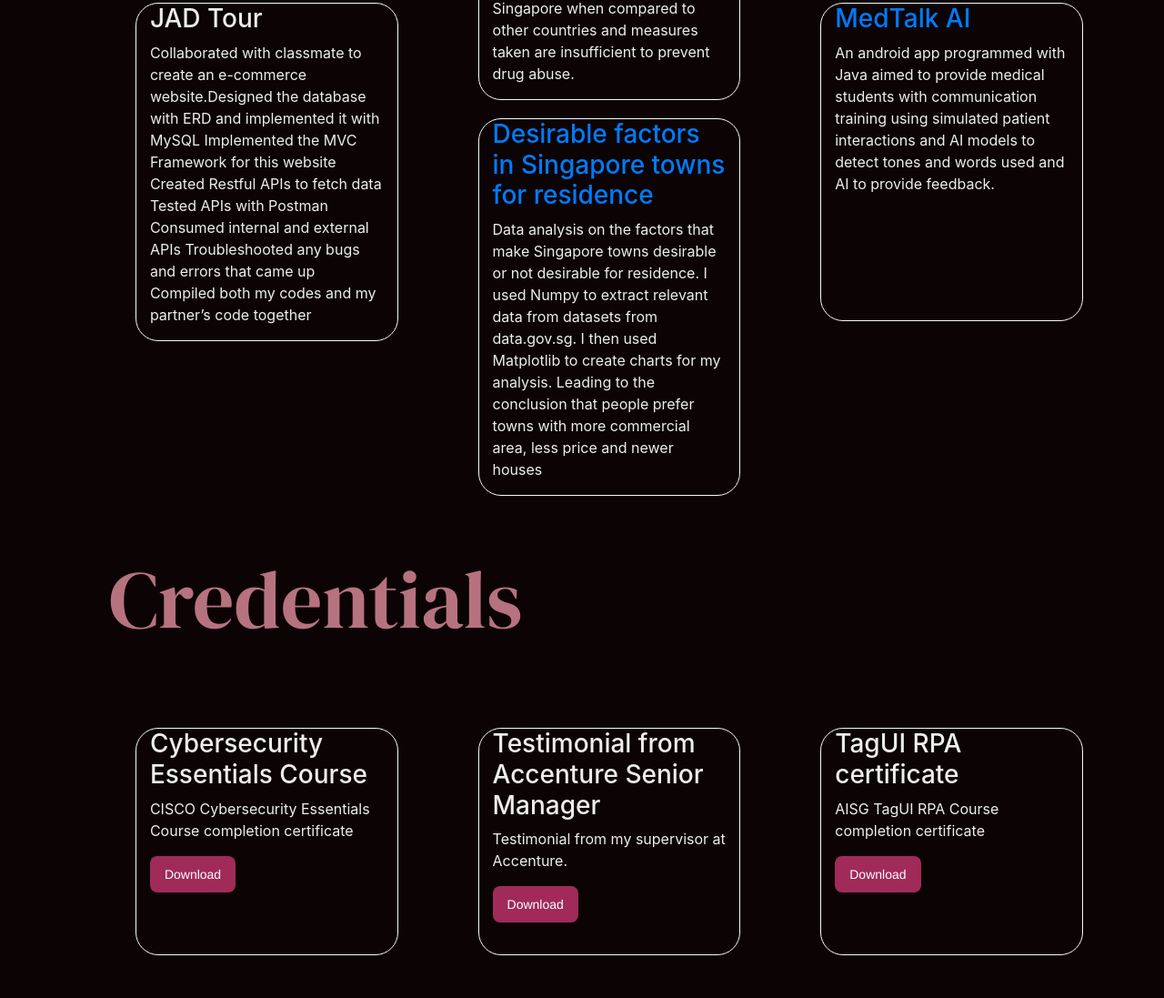
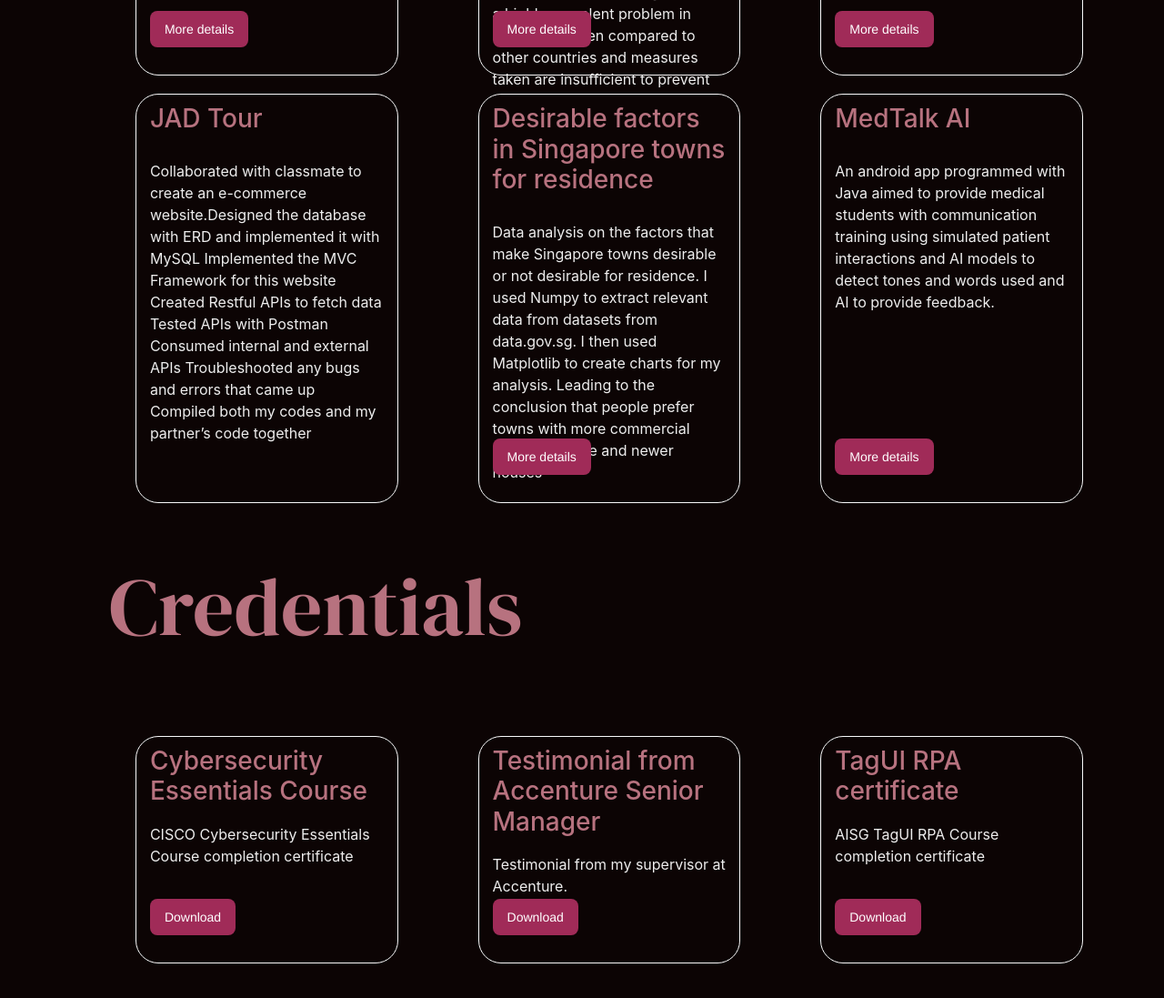
Before and after one commit to Kayatoasttt/portfolioWebsite, a website: page index.html in a window 1280 px wide. Shown: the part 2358-3455 px from the top of the page at 91% size. Drawn offline with nearby package versions, Linux system fonts and the light colour scheme.

Commit message:
styling cards

```diff
--- a/css/styles.css
+++ b/css/styles.css
@@ -410,12 +410,12 @@ section {
     box-shadow: 0 0 18px 5px #82485e;
 } */
 
-.project-card {
+/* .project-card {
     border-radius: 25px;
-    background-color: #0C0404;
+    background-color: #fff;
     color:#eee;
     width:290px
-}
+} */
 
 .image-content,
 .card-content {
@@ -507,8 +507,19 @@ section {
     border-radius: 25px;
     background-color: #0C0404;
     color:#eee;
-    min-height: 350px;
+    height: 450px;
+    padding: 10px 15px 10px 15px;
     /* width:280px */
+}
+
+.cred-card h3 {
+    padding-bottom: 20px;
+    color: #b7727f;
+}
+
+.cred-card .downloadBtn {
+    position: absolute;
+    bottom: 30px;
 }
 
 .cert-card{
@@ -517,8 +528,20 @@ section {
     background-color: #0C0404;
     color:#eee;
     min-height: 250px;
+    padding: 10px 15px 10px 15px;
     /* width:280px */
 }
+
+.cert-card h3 {
+    padding-bottom: 10px;
+    color: #b7727f;
+}
+
+.cert-card .downloadBtn {
+    position: absolute;
+    bottom: 30px;
+}
+
 /*contact section styling*/
 
 /* .container{
--- a/index.html
+++ b/index.html
@@ -478,13 +478,16 @@
                 <div class="credContainer1  col align-items-center">
                     <div class="card-cont d-flex justify-content-center">
                         <div class="cred-card card col-10 border-light reveal">
-                            <a href="https://github.com/Kayatoasttt/MyApplication.git">
-                                <h3>Gamers Guild</h3>
-                            </a>
+
+                            <h3>Gamers Guild</h3>
                             <p>Collaborated with classmates to create an android app that helps users find gaming
                                 partners by displaying common games, with an interactive swiping interface for choosing
                                 partners, messaging, and scheduling game sessions. Users can personalize their profiles
                                 to find like-minded individuals. </p>
+
+                                <a href="https://github.com/Kayatoasttt/MyApplication.git">
+                                    <button class="downloadBtn">More details</button>
+                                </a>
                         </div>
                     </div>
                     <div class="card-cont d-flex justify-content-center">
@@ -504,49 +507,61 @@
                 <div class="credContainer1  col align-items-center">
                     <div class="card-cont d-flex justify-content-center">
                         <div class="cred-card card col-10 border-light reveal">
-                            <a href="https://github.com/Kayatoasttt/Drug-Abuse-in-SG.git">
                                 <h3>Drug Abuse in Singapore</h3>
-                            </a>
                             <p>Data analysis on the most prevelant capital offense in Singapore and if sufficient
                                 measures are taken to prevent it. I used Pandas to extract relevant data from datasets
                                 from data.gov.sg and ourworldindata.org. I then used Seaborn and Matplotlib to create
                                 charts for my analysis. Leading to the conclusion that drug abuse is a highly prevalent
                                 problem in Singapore when compared to other countries and measures taken are
                                 insufficient to prevent drug abuse. </p>
+
+                                <a href="https://github.com/Kayatoasttt/Drug-Abuse-in-SG.git">
+                                    <button class="downloadBtn">More details</button>
+                                </a>
                         </div>
                     </div>
                     <div class="card-cont d-flex justify-content-center">
                         <div class="cred-card card col-10 border-light reveal">
-                            <a href="https://github.com/Kayatoasttt/Desirable-Factors-in-SG-towns-for-residence.git">
                                 <h3>Desirable factors in Singapore towns for residence</h3>
-                            </a>
                             <p>Data analysis on the factors that make Singapore towns desirable or not desirable for
                                 residence. I used Numpy to extract relevant data from datasets from data.gov.sg. I then
                                 used Matplotlib to create charts for my analysis. Leading to the conclusion that people
                                 prefer towns with more commercial area, less price and newer houses</p>
+
+                                <a href="https://github.com/Kayatoasttt/Desirable-Factors-in-SG-towns-for-residence.git">
+                                    <button class="downloadBtn">More details</button>
+                                </a>
+
                         </div>
                     </div>
                 </div>
                 <div class="credContainer1  col align-items-center">
                     <div class="card-cont d-flex justify-content-center">
                         <div class="cred-card card col-10 border-light reveal">
-                            <a href="https://github.com/ST0507-ades/ades-ay2223s2-class-3-team2.git">
+
                                 <h3>Mover Service</h3>
-                            </a>
                             <p>A web app for a mover service to register services and assign tasks to respective groups.
                                 This app is programmed in ReactJS with RestAPIs in Javascript for the backend. Database
                                 used is SQL.</p>
+
+                                <a href="https://github.com/ST0507-ades/ades-ay2223s2-class-3-team2.git">
+                                    <button class="downloadBtn">More details</button>
+                                </a>
                         </div>
                     </div>
                     <div class="card-cont d-flex justify-content-center">
                         <div class="cred-card card col-10 border-light reveal">
-                            <a href="https://www.youtube.com/watch?v=uIXdyX1RCLQ">
+
                                 <h3>MedTalk AI</h3>
-                            </a>
+
 
                             <p>An android app programmed with Java aimed to provide medical students with communication
                                 training using simulated patient interactions and AI models to detect tones and words
                                 used and AI to provide feedback. </p>
+
+                                <a href="https://www.youtube.com/watch?v=uIXdyX1RCLQ">
+                                    <button class="downloadBtn">More details</button>
+                                </a>
                         </div>
                     </div>
                 </div>
```
